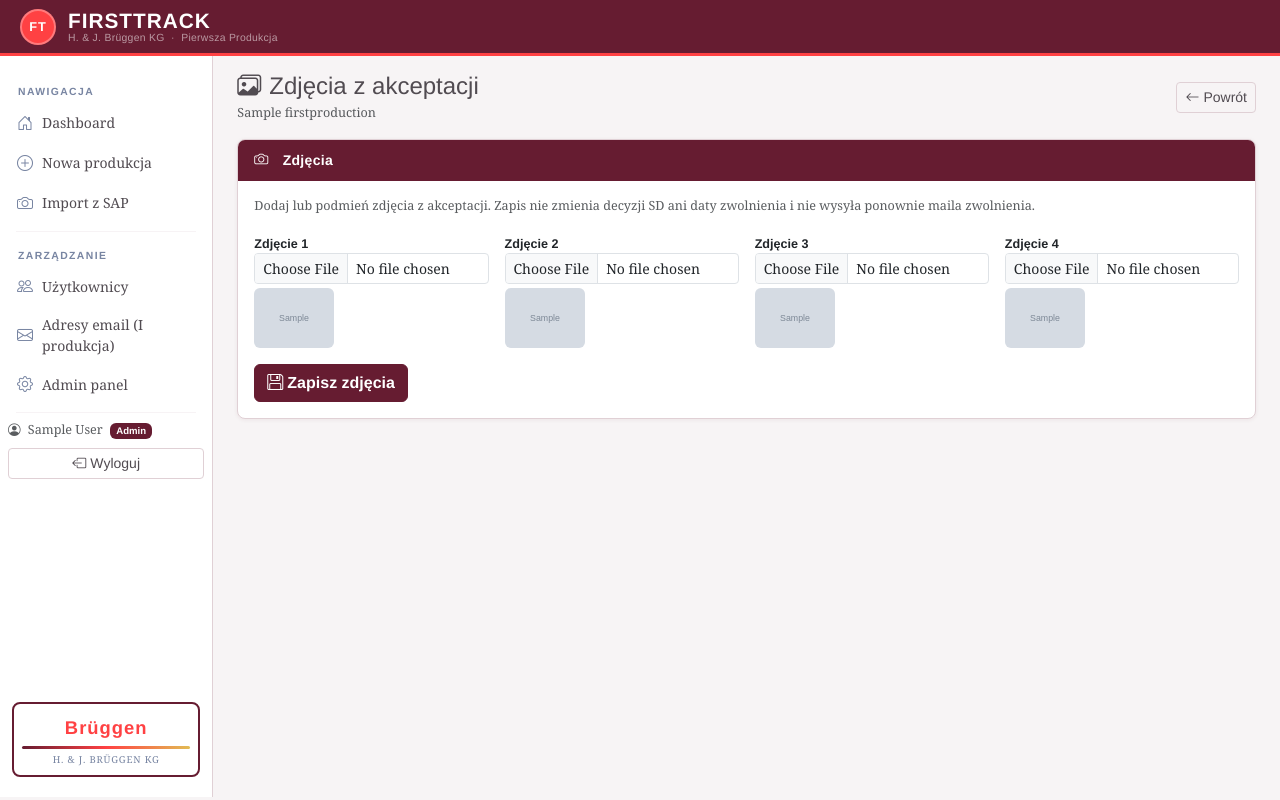
After one commit to SP1BrueggenPL/FirstTrack, a Django app: page /1/etap3/zdjecia/ in a window 1280 px wide. The commit adds this page. Run offline with Django 5.2, Linux system fonts and the light colour scheme; a user stored in the database is signed in; tables that the repository leaves empty hold one stand-in row (values such as "Sample post"); grey boxes marked "Sample" are stand-in pictures.

Commit message:
Osobny, lekki formularz do donoszenia zdjęć bez ponownego zwalniania
Poprzedni link "Popraw zdjęcia" prowadził do pełnego formularza Etapu III
(decyzja SD + zwolnienie) - zapis tam za każdym razem pokazywał
potwierdzenie "Na pewno zwolnić produkcję?" i wysyłał mail zwolnienia
jeszcze raz, więc nie nadawał się do samego dorzucenia brakującego
zdjęcia.

Dodano ChecklistAfterPhotosForm + widok edit_release_photos (tylko dla
is_staff), który zapisuje wyłącznie pola photo_1..4 na tym samym
ChecklistAfter - bez dotykania decyzji/daty akceptacji i bez wysyłki
maila. Galeria na stronie produkcji i PDF Etapu III czytają te same
pola, więc pokażą zdjęcie od razu po zapisie.

```diff
--- a/productions/forms.py
+++ b/productions/forms.py
@@ -446,6 +446,20 @@ class ChecklistAfterAcceptanceForm(forms.ModelForm):
         return cleaned
 
 
+# Poprawa/donoszenie zdjęć po zwolnieniu produkcji - bez ponownego
+# przechodzenia przez decyzję SD (i bez ponownego maila zwolnienia).
+class ChecklistAfterPhotosForm(forms.ModelForm):
+    class Meta:
+        model = ChecklistAfter
+        fields = ['photo_1', 'photo_2', 'photo_3', 'photo_4']
+        widgets = {
+            'photo_1': forms.FileInput(attrs={'class': 'form-control form-control-sm', 'accept': 'image/*'}),
+            'photo_2': forms.FileInput(attrs={'class': 'form-control form-control-sm', 'accept': 'image/*'}),
+            'photo_3': forms.FileInput(attrs={'class': 'form-control form-control-sm', 'accept': 'image/*'}),
+            'photo_4': forms.FileInput(attrs={'class': 'form-control form-control-sm', 'accept': 'image/*'}),
+        }
+
+
 # zachowane dla kompatybilności wstecznej (używane w widoku checklist_after)
 ChecklistAfterHeaderForm = ChecklistAfterSensoryForm
 
--- a/productions/urls.py
+++ b/productions/urls.py
@@ -16,6 +16,7 @@ urlpatterns = [
     path('<int:pk>/etap2/odwiaz/', views.unlink_production, name='unlink_production'),
     path('<int:pk>/wyslij-mail/', views.send_production_email, name='send_production_email'),
     path('<int:pk>/etap3/', views.release_production, name='release_production'),
+    path('<int:pk>/etap3/zdjecia/', views.edit_release_photos, name='edit_release_photos'),
     path('<int:pk>/usun/', views.production_delete, name='production_delete'),
 
     # PDF
--- a/productions/views.py
+++ b/productions/views.py
@@ -24,6 +24,7 @@ from .forms import (
     FirstProductionForm, SAPImportForm,
     ChecklistBeforeForm,
     ChecklistAfterSensoryForm, ChecklistAfterPackagingForm, ChecklistAfterAcceptanceForm,
+    ChecklistAfterPhotosForm,
     ChecklistAfterHeaderForm, LinkPackagingForm,
     SensoryParamFormSet, PackagingItemFormSet,
     UserCreateForm, UserEditForm, UserChipForm, UserImportRowForm, UserBulkImportForm,
@@ -837,6 +838,33 @@ def release_production(request, pk):
 
 
 @login_required
+def edit_release_photos(request, pk):
+    """Donoszenie/poprawa zdjęć z akceptacji już po zwolnieniu produkcji -
+    bez ponownego przechodzenia przez decyzję SD i bez wysyłki maila
+    zwolnienia jeszcze raz (patrz release_production)."""
+    prod = get_object_or_404(FirstProduction, pk=pk)
+    if not request.user.is_staff:
+        messages.error(request, 'Brak uprawnień do zmiany zdjęć.')
+        return redirect('production_detail', pk=pk)
+    instance = _get_or_create_checklist_after(prod)
+
+    if request.method == 'POST':
+        form = ChecklistAfterPhotosForm(request.POST, request.FILES, instance=instance)
+        if form.is_valid():
+            form.save()
+            messages.success(request, 'Zdjęcia zaktualizowane.')
+            return redirect('production_detail', pk=pk)
+    else:
+        form = ChecklistAfterPhotosForm(instance=instance)
+
+    return render(request, 'productions/edit_release_photos.html', {
+        'form': form,
+        'production': prod,
+        'checklist': instance,
+    })
+
+
+@login_required
 @require_POST
 def production_delete(request, pk):
     if not request.user.is_staff:
--- /dev/null
+++ b/templates/productions/edit_release_photos.html
@@ -0,0 +1,42 @@
+{% extends "productions/base.html" %}
+{% block title %}Zdjęcia – {{ production.product_name }}{% endblock %}
+
+{% block content %}
+<div class="d-flex justify-content-between align-items-center mb-3">
+  <div>
+    <h4 class="mb-0"><i class="bi bi-images me-2"></i>Zdjęcia z akceptacji</h4>
+    <small class="text-muted">{{ production.product_name }}</small>
+  </div>
+  <a href="{% url 'production_detail' production.pk %}" class="btn btn-outline-secondary btn-sm">
+    <i class="bi bi-arrow-left me-1"></i>Powrót
+  </a>
+</div>
+
+<div class="card">
+  <div class="card-header"><i class="bi bi-camera me-2"></i>Zdjęcia</div>
+  <div class="card-body">
+    <p class="text-muted small">
+      Dodaj lub podmień zdjęcia z akceptacji. Zapis nie zmienia decyzji SD ani daty zwolnienia
+      i nie wysyła ponownie maila zwolnienia.
+    </p>
+    <form method="post" enctype="multipart/form-data">
+      {% csrf_token %}
+      <div class="row g-3">
+        {% for i in "1234" %}{% with n=forloop.counter %}
+        <div class="col-md-3">
+          <label class="fw-semibold small">Zdjęcie {{ n }}</label>
+          {% if n == 1 %}{{ form.photo_1 }}{% if checklist.photo_1 %}<img src="{{ checklist.photo_1.url }}" class="mt-1 rounded" height="60">{% endif %}
+          {% elif n == 2 %}{{ form.photo_2 }}{% if checklist.photo_2 %}<img src="{{ checklist.photo_2.url }}" class="mt-1 rounded" height="60">{% endif %}
+          {% elif n == 3 %}{{ form.photo_3 }}{% if checklist.photo_3 %}<img src="{{ checklist.photo_3.url }}" class="mt-1 rounded" height="60">{% endif %}
+          {% else %}{{ form.photo_4 }}{% if checklist.photo_4 %}<img src="{{ checklist.photo_4.url }}" class="mt-1 rounded" height="60">{% endif %}
+          {% endif %}
+        </div>
+        {% endwith %}{% endfor %}
+      </div>
+      <button type="submit" class="btn btn-primary mt-3">
+        <i class="bi bi-floppy me-1"></i>Zapisz zdjęcia
+      </button>
+    </form>
+  </div>
+</div>
+{% endblock %}
--- a/templates/productions/production_detail.html
+++ b/templates/productions/production_detail.html
@@ -308,8 +308,8 @@
                 <i class="bi bi-file-earmark-pdf me-1"></i>Pobierz PDF Etap III
               </a>
               {% if request.user.is_staff %}
-              <a href="{% url 'release_production' production.pk %}" class="btn btn-outline-secondary btn-sm">
-                <i class="bi bi-images me-1"></i>Popraw zdjęcia / dane akceptacji
+              <a href="{% url 'edit_release_photos' production.pk %}" class="btn btn-outline-secondary btn-sm">
+                <i class="bi bi-images me-1"></i>Dodaj / popraw zdjęcia
               </a>
               {% endif %}
             </div>
```
Also changed, not shown: productions/tests.py (+41 -7 lines).
